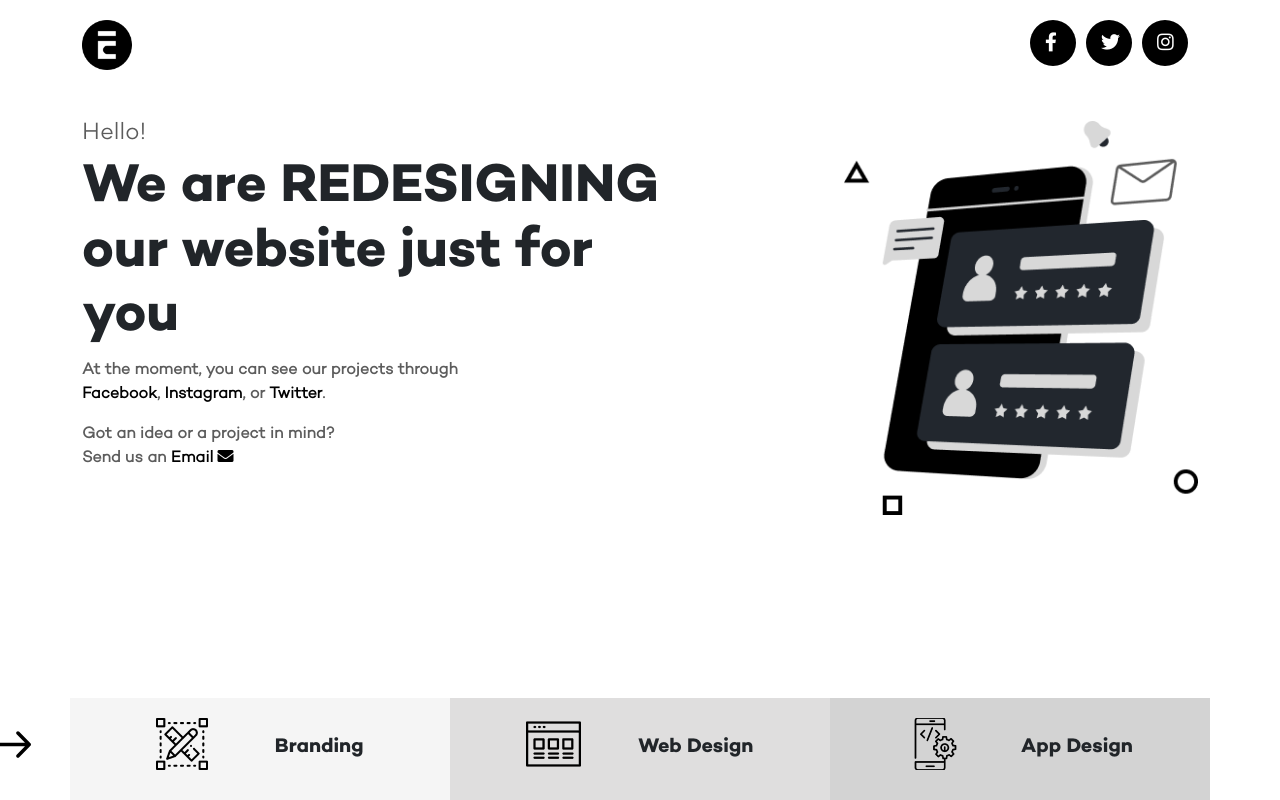
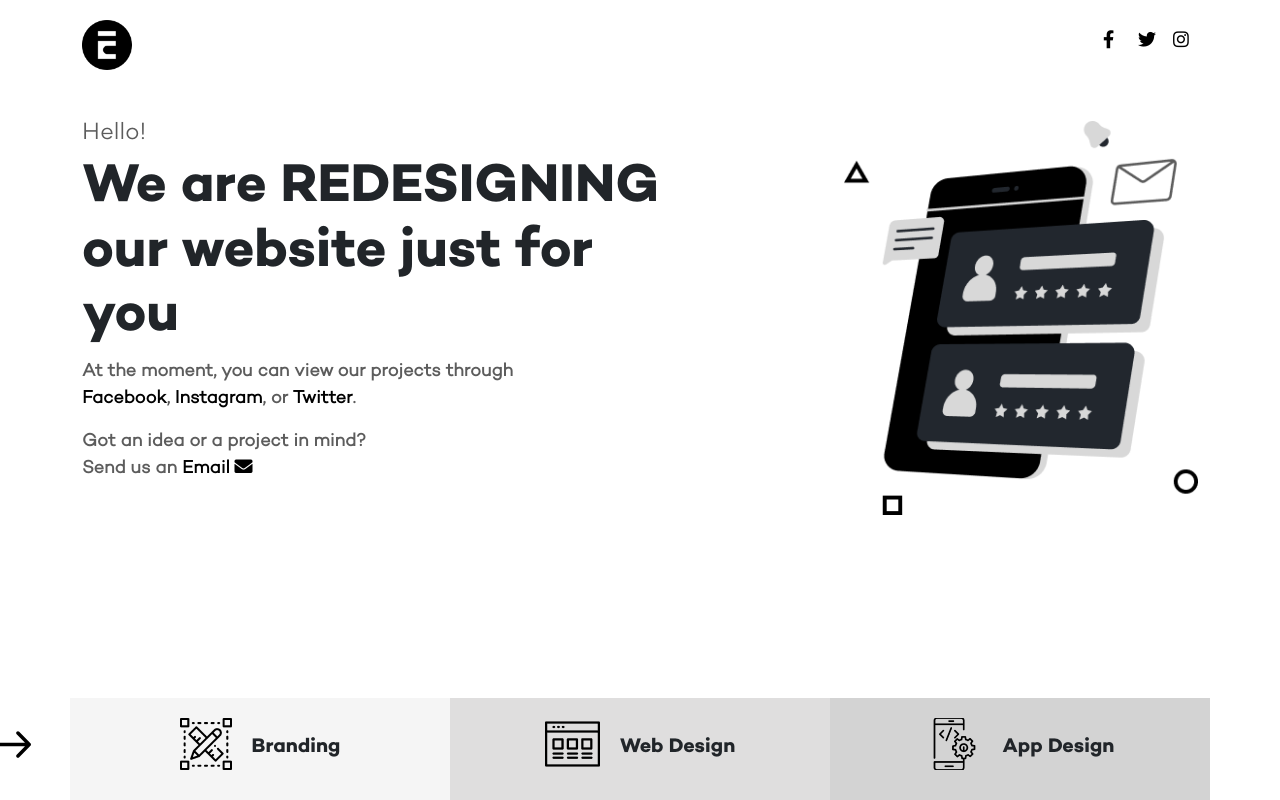
Before and after one commit to Ensio-Creative/rebrand-page, a plain HTML site: page index.html in a window 1280 px wide. Drawn offline with nearby package versions, Linux system fonts and the light colour scheme; files whose address does not match are found by name.

Commit message:
Incresed the font size of most fonts

```diff
--- a/css/styles.css
+++ b/css/styles.css
@@ -23,19 +23,19 @@ body {
 	display: flex;
 }
 .social-item {
-	width: 46px;
-	height: 46px;
-	background-color: #000;
+	width: 35px;
+	height: 35px;
+	/* background-color: #000; */
 	border-radius: 50%;
-	padding: 8px 15px;
-	font-size: 19px;
-	margin-right: 10px;
+	padding: 6px 10px;
+	font-size: 18px;
+	/* margin-right: 5px; */
 }
 .social-item a:hover {
-	color: #fff;
+	color: #000;
 }
 a {
-	color: #fff;
+	color: #000;
 }
 a:hover {
 	text-decoration: none;
@@ -99,7 +99,7 @@ a:hover {
 	margin-bottom: 10px;
 }
 .below-item p {
-	font-size: 14px;
+	font-size: 13px;
 	font-weight: 600;
 	font-family: 'Campton-bold';
 }
@@ -124,9 +124,11 @@ a:hover {
 	}
 	.bg-hero .text-first {
 		width: 448px;
+		font-size: 18px;
 	}
 	.bg-hero .text-last {
 		width: 292px;
+		font-size: 18px;
 	}
 	.arrow {
 		position: relative;
@@ -146,7 +148,7 @@ a:hover {
 	}
 	.below-item {
 		display: flex;
-		justify-content: space-evenly;
+		justify-content: center;
 	}
 	.arrow-container {
 		width: 100%;
@@ -156,5 +158,6 @@ a:hover {
 		font-size: 20px;
 		margin-bottom: 0px;
 		margin-top: 14px;
+		margin-left: 20px;
 	}
 }
--- a/index.html
+++ b/index.html
@@ -41,7 +41,7 @@
         <div class="col-12 col-md-8">
           <h5>Hello!</h5>
       <h1>We are REDESIGNING our website just for you</h1>
-      <p class="text-first">At the moment, you can see our projects through <strong> <a href="https://www.facebook.com/ensiocreative/" target="_blank" rel="noopener noreferrer">Facebook</a></strong>, <strong><a href="https://instagram.com/ensiocreative" target="_blank" rel="noopener noreferrer">Instagram</a></strong>, or <strong><a href="https://twitter.com/ensiocreative" target="_blank" rel="noopener noreferrer">Twitter</a></strong>.</p>
+      <p class="text-first">At the moment, you can view our projects through <strong> <a href="https://www.facebook.com/ensiocreative/" target="_blank" rel="noopener noreferrer">Facebook</a></strong>, <strong><a href="https://instagram.com/ensiocreative" target="_blank" rel="noopener noreferrer">Instagram</a></strong>, or <strong><a href="https://twitter.com/ensiocreative" target="_blank" rel="noopener noreferrer">Twitter</a></strong>.</p>
       <p class="text-last">Got an idea or a project in mind? Send us an <strong><a href="mailto:hello@ensiocreative.com">Email <i class="fas fa-envelope"></i></a></strong></p>
     </div>
     <div class="col-12 col-md-4">
```
